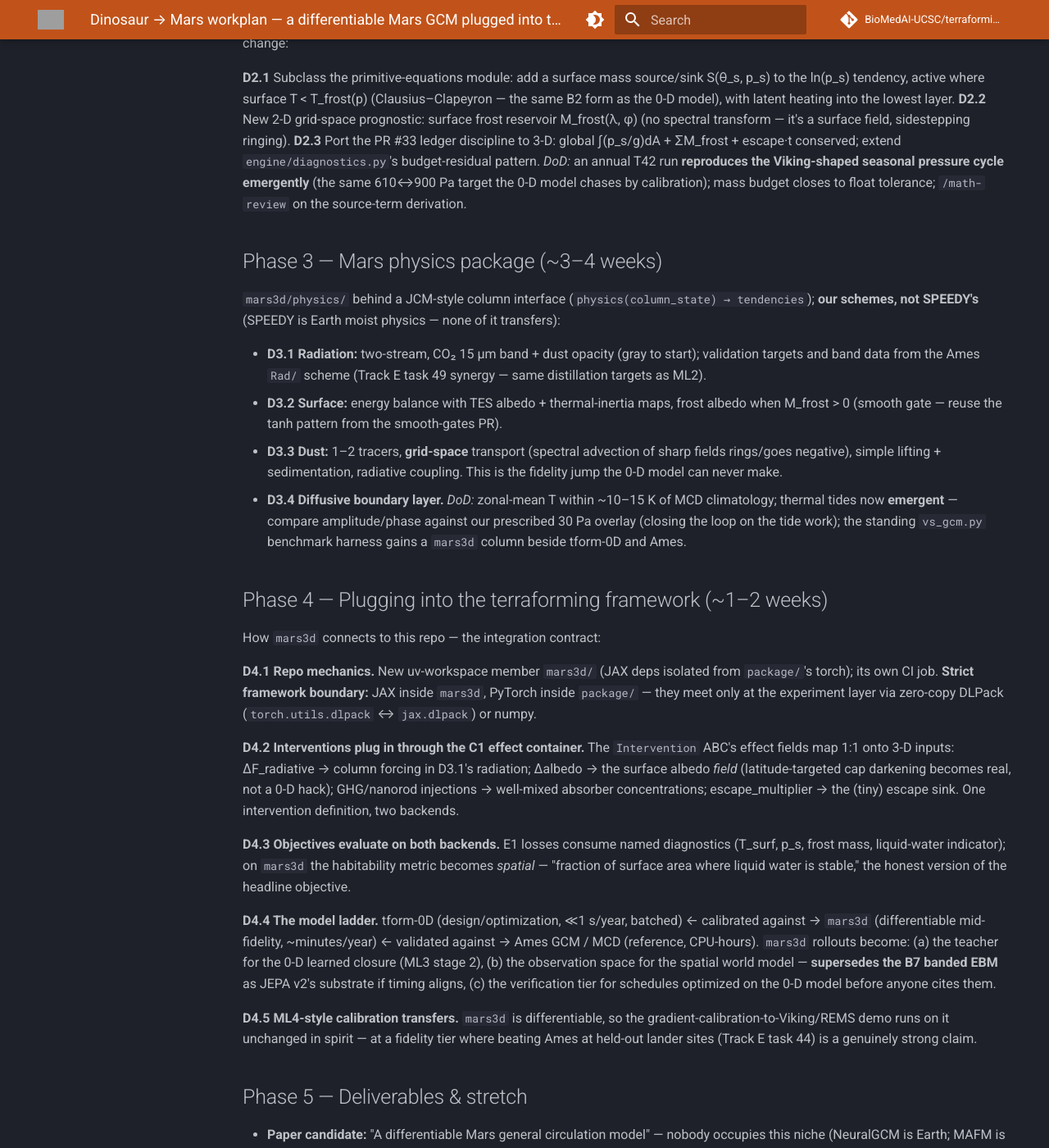
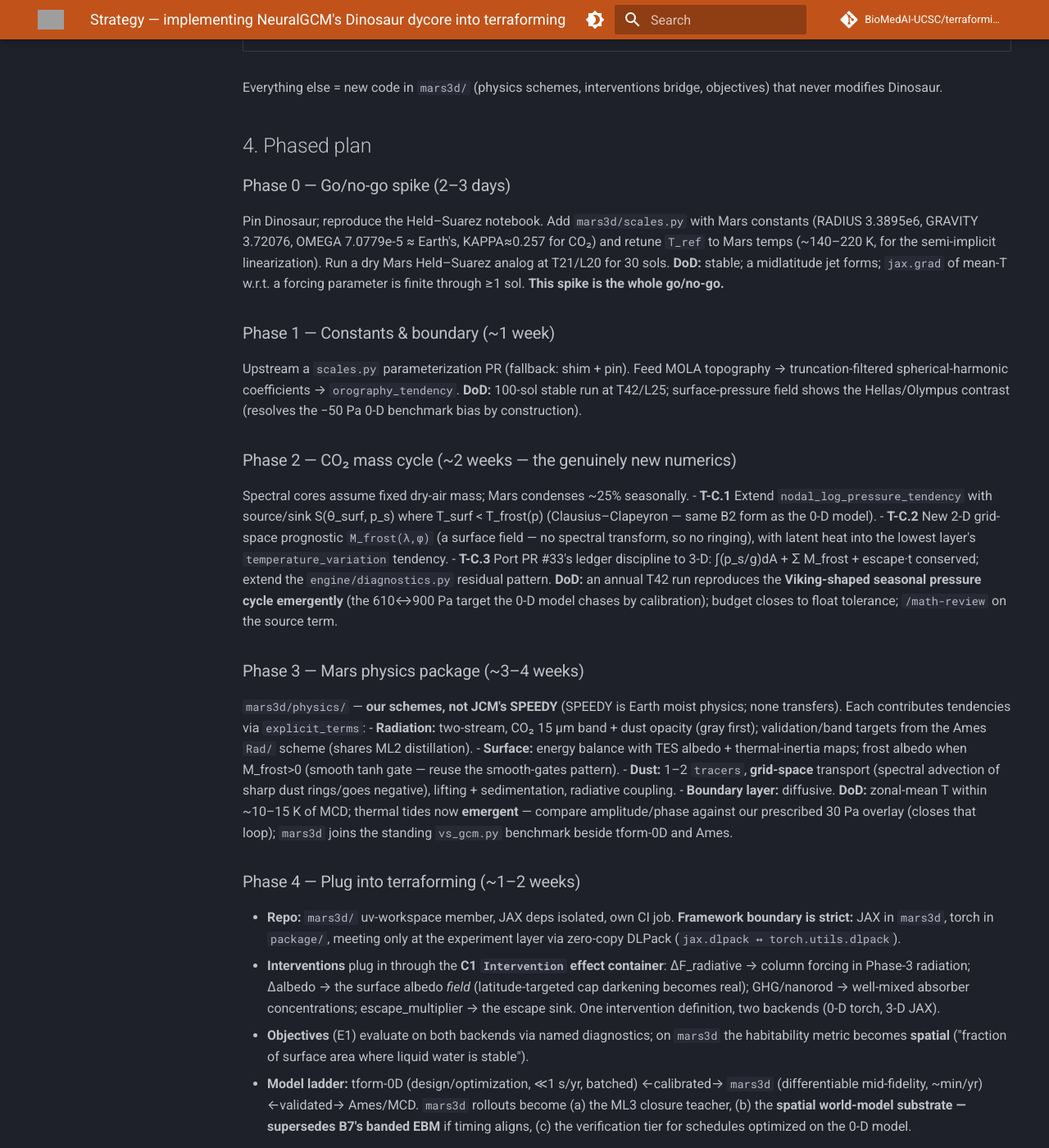
Before and after one commit to BioMedAI-UCSC/terraforming, an MkDocs documentation site: the page built from docs/ideas/dinosaur-mars-workplan.md, in a window 1280 px wide and 1400 px high, scrolled down 1537 px. Shown: the whole window at 82% size. Built offline with MkDocs 1.6.1 and Material for MkDocs 9.7.7, drawn with Linux system fonts in a browser that asks for light colours; comment, search, counter and statistics services are not loaded; some of the changed text lies outside the part shown; grey boxes are pictures that could not be loaded.

Commit message:
Rewrite Dinosaur strategy: ground in the real Dinosaur API
Replaces the earlier workplan with a decision-complete, API-verified
strategy: State fields (log_surface_pressure, tracers), the
ImplicitExplicitODE explicit_terms coupling seam, the three touch
points (scales.py shim, PrimitiveEquationsSigma subclass,
nodal_log_pressure_tendency CO2 source/sink), the DLPack bridge to the
torch framework, and the dependency chain on PR #33 / B2 / C1 / #31.

Co-Authored-By: Claude Fable 5 <noreply@anthropic.com>
Claude-Session: https://claude.ai/code/session_01VkkQGqeoiXU71WR6vhjuSg

```diff
--- a/docs/ideas/dinosaur-mars-workplan.md
+++ b/docs/ideas/dinosaur-mars-workplan.md
@@ -1,164 +1,164 @@
-# Dinosaur → Mars workplan — a differentiable Mars GCM plugged into this framework
+# Strategy — implementing NeuralGCM's Dinosaur dycore into terraforming
 
-Exact plan for adapting the NeuralGCM dynamical core
-([neuralgcm/dinosaur](https://github.com/neuralgcm/dinosaur), Apache-2.0,
-active — v1.3.6 Jun 2026) into a differentiable 3-D Mars model (`mars3d`),
-and for wiring it into this repo. Companion to
-[master-task-list.md](master-task-list.md) (this is the "v2: 3-D
-differentiable" item, expanded). Timing: **post-ICLR submission** (Oct 2026 →),
-~8–10 person-weeks. Template for the coupling pattern: JCM v1.0
-(EGUsphere 2025-6266 — Dinosaur as a dependency + swappable physics interface).
-
-**Strategy in one line:** depend on `dinosaur` as a pip package; shim one file
-(`scales.py`, the hardcoded Earth constants); subclass one module
-(`primitive_equations.py`, to add the CO₂ mass source the fixed-mass spectral
-core lacks); write the Mars physics and the terraforming bridge ourselves.
-No wholesale fork — forks of active repos rot.
-
-Dinosaur module map (verified from the repo): `scales.py` (Earth constants —
-RADIUS, GRAVITY_ACCELERATION, OMEGA, KAPPA=2/7), `primitive_equations.py` /
-`primitive_equations_states.py` (dycore), `spherical_harmonic.py` /
-`associated_legendre.py` / `fourier.py` (transforms), `sigma_coordinates.py`,
-`time_integration.py` + `leapfrog_utils.py` (semi-implicit stepping),
-`filtering.py` (hyperdiffusion), `held_suarez.py` (validation case),
-`radiation.py` (incoming solar), `coordinate_systems.py`, `units.py`.
+Definitive strategy for building a **differentiable 3-D Mars GCM (`mars3d`)** on
+[neuralgcm/dinosaur](https://github.com/neuralgcm/dinosaur) (Apache-2.0, active —
+v1.3.6, Jun 2026) and plugging it into this framework. Grounded in Dinosaur's
+actual API (verified from source). Companion to
+[master-task-list.md](master-task-list.md) (the "v2: 3-D differentiable" item).
+Timing: **post-ICLR submission** (Oct 2026 →), ~8–10 person-weeks. Coupling
+template: JCM v1.0 (Dinosaur-as-dependency + swappable physics).
 
 ---
 
-## Phase 0 — De-risk spike (2–3 days)
+## 1. The decision (settled)
 
-**D0.1 Reproduce upstream.** Pin `dinosaur` at the current release; run the
-Held–Suarez and baroclinic-instability notebooks unchanged on our hardware
-(JAX CPU + one GPU run).
-*DoD:* both notebooks reproduce; one `jax.grad` through a short rollout works.
+**Depend, don't fork. Subclass, don't rewrite. Bridge, don't merge frameworks.**
 
-**D0.2 Mars-constants smoke test.** Shim module `mars3d/scales.py` exporting
-Mars values with dinosaur's names:
+- **Dinosaur is a pip dependency** (`jax, jaxlib, numpy, pint, xarray` — clean,
+  Python ≥3.10). The repo is active; a hard fork would rot. We pin a version.
+- **`mars3d/` is a new JAX workspace member**, isolated from `package/` (torch).
+  The two meet only at the experiment layer via DLPack — never cross-import.
+- **Three surgical touch points** into Dinosaur; everything else is unchanged
+  upstream code or new Mars code we own.
 
-| Constant | Earth (dinosaur) | Mars |
-|---|---|---|
-| RADIUS | 6.37122e6 m | **3.3895e6 m** (matches `mars.py`) |
-| GRAVITY_ACCELERATION | 9.80616 | **3.72076** |
-| OMEGA | 7.292e-5 s⁻¹ | **7.0779e-5 s⁻¹** (2π/88,775.244 s — nearly Earth's) |
-| KAPPA (R/cp) | 2/7 (air) | **≈0.257** (CO₂: R=188.9 J kg⁻¹ K⁻¹, cp≈735) |
-| Reference T profile (semi-implicit linearization) | ~250–300 K | **~140–220 K** (retune) |
+## 2. What Dinosaur gives us (verified from source)
 
-Run a dry Mars Held–Suarez analog (published Mars-HS forcing profiles exist —
-planetMPAS and UM idealized-Mars papers are the reference targets) at T21/L20
-for 30 sols.
-*DoD:* stable integration; a westerly midlatitude jet structure appears;
-gradient of mean T w.r.t. a forcing parameter is finite through ≥1 sol.
-**This spike is the go/no-go for the whole plan.**
+**Prognostic state** (`primitive_equations.State`): `vorticity`, `divergence`,
+`temperature_variation` (anomaly from a reference T profile), `log_surface_pressure`,
+`tracers: Mapping[str, Array]`, `sim_time`. Two things matter for Mars:
+- `log_surface_pressure` → surface pressure is **positive by construction** (no
+  clamp, no dead gradient — contrast our 0-D `P.clamp(min=0)`).
+- `tracers` dict → **dust drops straight in** as a tracer.
 
-## Phase 1 — Constants & boundary done right (~1 week)
+**The coupling seam** (`time_integration.ImplicitExplicitODE`): the whole model
+is `∂x/∂t = explicit_terms(x) + implicit_terms(x)`, with a semi-implicit split —
+fast gravity waves go in `implicit_terms` (solved via `implicit_inverse(state,
+dt)`), everything else (advection **+ all physics**) in `explicit_terms`.
+`PrimitiveEquationsSigma` is the concrete sigma-coordinate solver we build on.
+**Our Mars physics plugs in by contributing tendencies to `explicit_terms`** —
+this is the entire integration contract.
 
-**D1.1 Upstream PR** to neuralgcm/dinosaur parameterizing `scales.py`
-(planet-constants factory instead of module constants). Fallback if declined:
-keep the shim + version pin, documented.
-**D1.2 Topography.** MOLA orography → truncation-filtered spherical-harmonic
-coefficients → dycore lower boundary (same path their ERA5 notebook feeds
-Earth orography).
-*DoD:* dry Mars core with MOLA topography stable for 100 sols at T42/L25;
-upstream PR opened; surface-pressure field shows the Hellas/Olympus contrast
-(the −50 Pa problem from our 0-D benchmark, now resolved by construction).
+**Hooks already present** (no new numerics needed to reach them):
+- `nodal_log_pressure_tendency(...)` — where the **CO₂ frost source/sink** goes.
+- `orography_tendency()` — **topography already supported**; feed it MOLA.
+- `coriolis_parameter`, `T_ref` — set from Mars constants.
 
-## Phase 2 — The CO₂ mass cycle (~2 weeks — the genuinely new numerics)
+**Infrastructure that transfers verbatim** (planet-agnostic, zero changes):
+`spherical_harmonic` (transforms), `coordinate_systems` (nodal/modal duality,
+resolution change, sharding — reviewed in depth), `sigma_coordinates`,
+`time_integration`, `filtering` (hyperdiffusion), `held_suarez` (validation).
 
-Spectral cores assume fixed total dry mass; Mars condenses ~25 % of its
-atmosphere seasonally. This is the one dycore-internal change:
+**The only Earth-hardcoded file:** `scales.py` — module constants `RADIUS`,
+`GRAVITY_ACCELERATION`, `OMEGA`, `KAPPA=2/7`. This is the whole "Earth-ness" of
+the dycore. One shim (or upstream PR) fixes it.
 
-**D2.1** Subclass the primitive-equations module: add a surface mass
-source/sink S(θ_s, p_s) to the ln(p_s) tendency, active where surface T <
-T_frost(p) (Clausius–Clapeyron — the same B2 form as the 0-D model), with
-latent heating into the lowest layer.
-**D2.2** New 2-D grid-space prognostic: surface frost reservoir M_frost(λ, φ)
-(no spectral transform — it's a surface field, sidestepping ringing).
-**D2.3** Port the PR #33 ledger discipline to 3-D: global ∫(p_s/g)dA + ΣM_frost
-+ escape·t conserved; extend `engine/diagnostics.py`'s budget-residual pattern.
-*DoD:* an annual T42 run **reproduces the Viking-shaped seasonal pressure
-cycle emergently** (the same 610↔900 Pa target the 0-D model chases by
-calibration); mass budget closes to float tolerance; `/math-review` on the
-source-term derivation.
+## 3. The three touch points
 
-## Phase 3 — Mars physics package (~3–4 weeks)
+| # | Touch point | Dinosaur target | Effort |
+|---|---|---|---|
+| **T-A** | Planetary constants | `scales.py` — shim to Mars values, or upstream a planet-parameterized factory | days |
+| **T-B** | Mars physics tendencies | subclass `PrimitiveEquationsSigma`; add our physics to `explicit_terms` | weeks (Phase 3) |
+| **T-C** | CO₂ mass cycle | extend `nodal_log_pressure_tendency` with a frost source/sink + a 2-D frost reservoir + latent heat into `temperature_variation` | ~2 weeks (Phase 2, the one novel bit) |
 
-`mars3d/physics/` behind a JCM-style column interface
-(`physics(column_state) → tendencies`); **our schemes, not SPEEDY's**
-(SPEEDY is Earth moist physics — none of it transfers):
+Everything else = new code in `mars3d/` (physics schemes, interventions bridge,
+objectives) that never modifies Dinosaur.
 
-- **D3.1 Radiation:** two-stream, CO₂ 15 µm band + dust opacity (gray to
-  start); validation targets and band data from the Ames `Rad/` scheme
-  (Track E task 49 synergy — same distillation targets as ML2).
-- **D3.2 Surface:** energy balance with TES albedo + thermal-inertia maps,
-  frost albedo when M_frost > 0 (smooth gate — reuse the tanh pattern from
-  the smooth-gates PR).
-- **D3.3 Dust:** 1–2 tracers, **grid-space** transport (spectral advection of
-  sharp fields rings/goes negative), simple lifting + sedimentation,
-  radiative coupling. This is the fidelity jump the 0-D model can never make.
-- **D3.4 Diffusive boundary layer.**
-*DoD:* zonal-mean T within ~10–15 K of MCD climatology; thermal tides now
-**emergent** — compare amplitude/phase against our prescribed 30 Pa overlay
-(closing the loop on the tide work); the standing `vs_gcm.py` benchmark
-harness gains a `mars3d` column beside tform-0D and Ames.
+## 4. Phased plan
 
-## Phase 4 — Plugging into the terraforming framework (~1–2 weeks)
+### Phase 0 — Go/no-go spike (2–3 days)
+Pin Dinosaur; reproduce the Held–Suarez notebook. Add `mars3d/scales.py` with
+Mars constants (RADIUS 3.3895e6, GRAVITY 3.72076, OMEGA 7.0779e-5 ≈ Earth's,
+KAPPA≈0.257 for CO₂) and retune `T_ref` to Mars temps (~140–220 K, for the
+semi-implicit linearization). Run a dry Mars Held–Suarez analog at T21/L20 for
+30 sols. **DoD:** stable; a midlatitude jet forms; `jax.grad` of mean-T w.r.t. a
+forcing parameter is finite through ≥1 sol. **This spike is the whole go/no-go.**
 
-How `mars3d` connects to this repo — the integration contract:
+### Phase 1 — Constants & boundary (~1 week)
+Upstream a `scales.py` parameterization PR (fallback: shim + pin). Feed MOLA
+topography → truncation-filtered spherical-harmonic coefficients →
+`orography_tendency`. **DoD:** 100-sol stable run at T42/L25; surface-pressure
+field shows the Hellas/Olympus contrast (resolves the −50 Pa 0-D benchmark bias
+by construction).
 
-**D4.1 Repo mechanics.** New uv-workspace member `mars3d/` (JAX deps isolated
-from `package/`'s torch); its own CI job. **Strict framework boundary:** JAX
-inside `mars3d`, PyTorch inside `package/` — they meet only at the experiment
-layer via zero-copy DLPack (`torch.utils.dlpack` ↔ `jax.dlpack`) or numpy.
+### Phase 2 — CO₂ mass cycle (~2 weeks — the genuinely new numerics)
+Spectral cores assume fixed dry-air mass; Mars condenses ~25% seasonally.
+- **T-C.1** Extend `nodal_log_pressure_tendency` with source/sink S(θ_surf, p_s)
+  where T_surf < T_frost(p) (Clausius–Clapeyron — same B2 form as the 0-D model).
+- **T-C.2** New 2-D grid-space prognostic `M_frost(λ,φ)` (a surface field — no
+  spectral transform, so no ringing), with latent heat into the lowest layer's
+  `temperature_variation` tendency.
+- **T-C.3** Port PR #33's ledger discipline to 3-D: ∫(p_s/g)dA + Σ M_frost +
+  escape·t conserved; extend the `engine/diagnostics.py` residual pattern.
+**DoD:** an annual T42 run reproduces the **Viking-shaped seasonal pressure cycle
+emergently** (the 610↔900 Pa target the 0-D model chases by calibration); budget
+closes to float tolerance; `/math-review` on the source term.
 
-**D4.2 Interventions plug in through the C1 effect container.** The
-`Intervention` ABC's effect fields map 1:1 onto 3-D inputs:
-ΔF_radiative → column forcing in D3.1's radiation; Δalbedo → the surface
-albedo *field* (latitude-targeted cap darkening becomes real, not a 0-D
-hack); GHG/nanorod injections → well-mixed absorber concentrations;
-escape_multiplier → the (tiny) escape sink. One intervention definition, two
-backends.
+### Phase 3 — Mars physics package (~3–4 weeks)
+`mars3d/physics/` — **our schemes, not JCM's SPEEDY** (SPEEDY is Earth moist
+physics; none transfers). Each contributes tendencies via `explicit_terms`:
+- **Radiation:** two-stream, CO₂ 15 µm band + dust opacity (gray first);
+  validation/band targets from the Ames `Rad/` scheme (shares ML2 distillation).
+- **Surface:** energy balance with TES albedo + thermal-inertia maps; frost
+  albedo when M_frost>0 (smooth tanh gate — reuse the smooth-gates pattern).
+- **Dust:** 1–2 `tracers`, **grid-space** transport (spectral advection of sharp
+  dust rings/goes negative), lifting + sedimentation, radiative coupling.
+- **Boundary layer:** diffusive.
+**DoD:** zonal-mean T within ~10–15 K of MCD; thermal tides now **emergent** —
+compare amplitude/phase against our prescribed 30 Pa overlay (closes that loop);
+`mars3d` joins the standing `vs_gcm.py` benchmark beside tform-0D and Ames.
 
-**D4.3 Objectives evaluate on both backends.** E1 losses consume named
-diagnostics (T_surf, p_s, frost mass, liquid-water indicator); on `mars3d`
-the habitability metric becomes *spatial* — "fraction of surface area where
-liquid water is stable," the honest version of the headline objective.
+### Phase 4 — Plug into terraforming (~1–2 weeks)
+- **Repo:** `mars3d/` uv-workspace member, JAX deps isolated, own CI job.
+  **Framework boundary is strict:** JAX in `mars3d`, torch in `package/`, meeting
+  only at the experiment layer via zero-copy DLPack (`jax.dlpack ↔ torch.utils.dlpack`).
+- **Interventions** plug in through the **C1 `Intervention` effect container**:
+  ΔF_radiative → column forcing in Phase-3 radiation; Δalbedo → the surface
+  albedo *field* (latitude-targeted cap darkening becomes real); GHG/nanorod →
+  well-mixed absorber concentrations; escape_multiplier → the escape sink. One
+  intervention definition, two backends (0-D torch, 3-D JAX).
+- **Objectives** (E1) evaluate on both backends via named diagnostics; on
+  `mars3d` the habitability metric becomes **spatial** ("fraction of surface area
+  where liquid water is stable").
+- **Model ladder:** tform-0D (design/optimization, ≪1 s/yr, batched) ←calibrated→
+  `mars3d` (differentiable mid-fidelity, ~min/yr) ←validated→ Ames/MCD. `mars3d`
+  rollouts become (a) the ML3 closure teacher, (b) the **spatial world-model
+  substrate — supersedes B7's banded EBM** if timing aligns, (c) the verification
+  tier for schedules optimized on the 0-D model.
 
-**D4.4 The model ladder.** tform-0D (design/optimization, ≪1 s/year, batched)
-← calibrated against → `mars3d` (differentiable mid-fidelity, ~minutes/year)
-← validated against → Ames GCM / MCD (reference, CPU-hours). `mars3d`
-rollouts become: (a) the teacher for the 0-D learned closure (ML3 stage 2),
-(b) the observation space for the spatial world model — **supersedes the B7
-banded EBM** as JEPA v2's substrate if timing aligns, (c) the verification
-tier for schedules optimized on the 0-D model before anyone cites them.
+### Phase 5 — Deliverables
+Paper candidate: **"A differentiable Mars general circulation model"** — an
+unoccupied niche (NeuralGCM is Earth; MAFM is data-driven) and the mechanistic
+counterpart the foundation-model track lacks. Plus: gradient-through-dust-storm
+sensitivity, spatial intervention design, BPTT policies over fields.
 
-**D4.5 ML4-style calibration transfers.** `mars3d` is differentiable, so the
-gradient-calibration-to-Viking/REMS demo runs on it unchanged in spirit —
-at a fidelity tier where beating Ames at held-out lander sites (Track E
-task 44) is a genuinely strong claim.
+## 5. Dependencies on current work (must land on `main` first)
 
-## Phase 5 — Deliverables & stretch
+| Needs | Feeds |
+|---|---|
+| PR #33 pressure ledger + `diagnostics.py` | Phase 2 CO₂-cycle conservation (T-C.3) |
+| B2 pressure-dependent frost point | Phase 2 source term (T-C.1) |
+| PR #31 smooth-gates tanh pattern | Phase 3 frost-albedo gate |
+| C1 `Intervention` ABC | Phase 4 intervention bridge |
+| `vs_gcm.py` benchmark harness (Track E) | Phase 3 DoD |
 
-- **Paper candidate:** "A differentiable Mars general circulation model" —
-  nobody occupies this niche (NeuralGCM is Earth; MAFM is data-driven); it is
-  also the strongest possible artifact for the parked foundation-model track.
-- Gradient-through-dust-storm sensitivity, spatial intervention design
-  (where to darken, where to inject), BPTT policies over fields.
-
----
-
-## Risks & mitigations
+## 6. Risks & mitigations
 
 | Risk | Mitigation |
 |---|---|
-| Upstream rejects the scales PR | Shim + pin (already the Phase-0 mechanism); revisit each release |
-| Semi-implicit reference profile unstable at Mars temperatures | Retune reference T in D0.2 — known knob, not research |
-| Dust tracer numerics (ringing/negativity) | Grid-space transport from day one (D3.3) |
-| JAX↔torch friction at the bridge | DLPack only at the experiment layer; no cross-framework imports in cores |
-| Scope creep into the ICLR window | Hard gate: nothing here starts before submission except the 1-day D0 spike, which is allowed as a background curiosity |
+| Upstream rejects the `scales.py` PR | Shim + version pin (the Phase-0 mechanism anyway) |
+| Semi-implicit unstable at Mars temps | Retune `T_ref` in Phase 0 — a known knob, not research |
+| Dust tracer ringing / negativity | Grid-space transport from day one (Phase 3) |
+| JAX↔torch friction | DLPack only at the experiment layer; no cross-framework imports in cores |
+| Two frameworks in one repo | Accepted cost; the A6 functional-core work keeps 0-D physics portable for cross-checks; ICLR/0-D stack must not migrate |
+| Scope creep into the ICLR window | Hard gate: nothing here starts before submission except the 1-day Phase-0 spike |
 
-## Dependencies on current work
+## 7. One-paragraph summary
 
-Everything this plan reuses lands on `main` first: PR #33's ledger discipline
-(→ D2.3), B2 frost point (→ D2.1), C1 intervention ABC (→ D4.2), the
-`vs_gcm.py` harness (→ D3 DoD), A6 functional core (makes the 0-D physics
-portable for cross-checks).
+Build `mars3d` as a JAX workspace member that **depends on** Dinosaur, **shims**
+`scales.py` to Mars constants, **subclasses** `PrimitiveEquationsSigma` to add
+Mars physics through `explicit_terms` and a CO₂ frost source/sink through
+`nodal_log_pressure_tendency`, and **bridges** to the existing torch framework
+via DLPack at the experiment layer — reusing the intervention ABC, objectives,
+and conservation-diagnostics discipline already built for the 0-D model. Result:
+the first differentiable Mars GCM, a mid-fidelity rung between tform-0D and the
+Ames GCM, and the spatial substrate for the world-model track.
```
